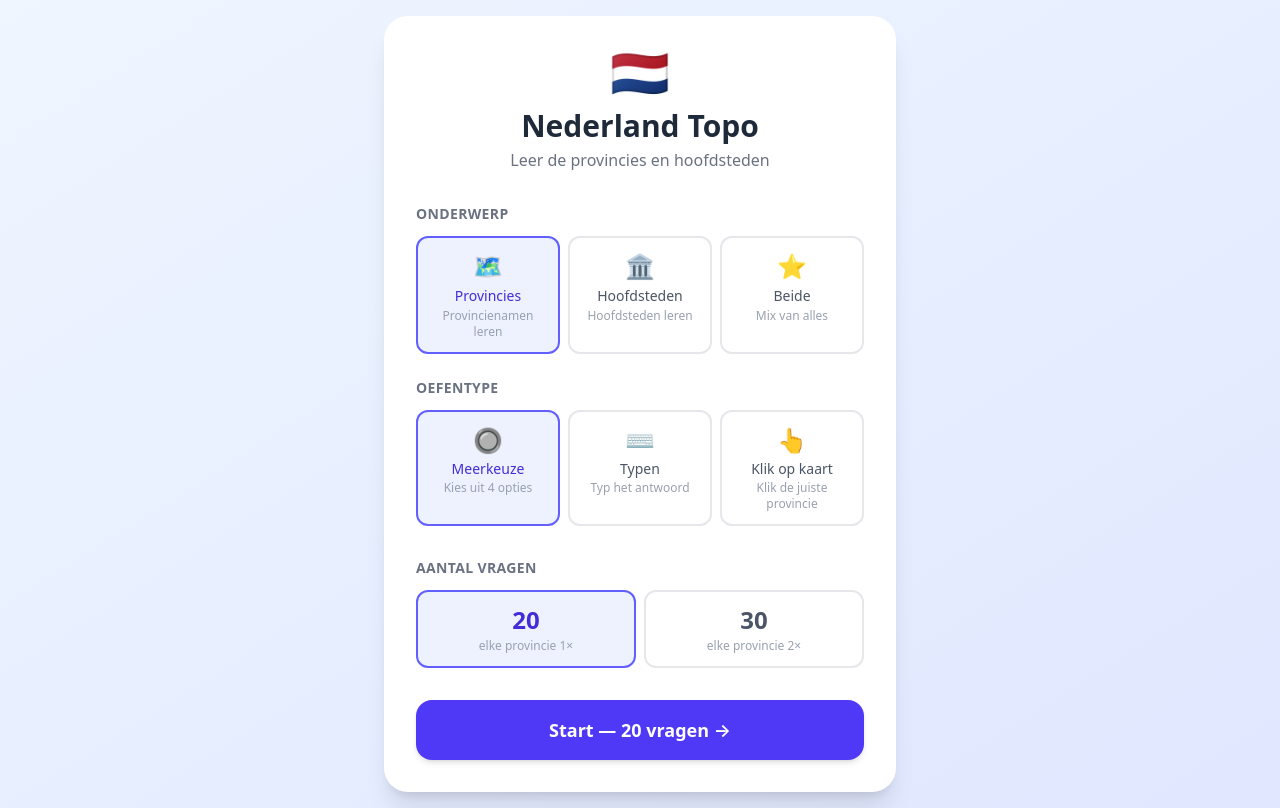
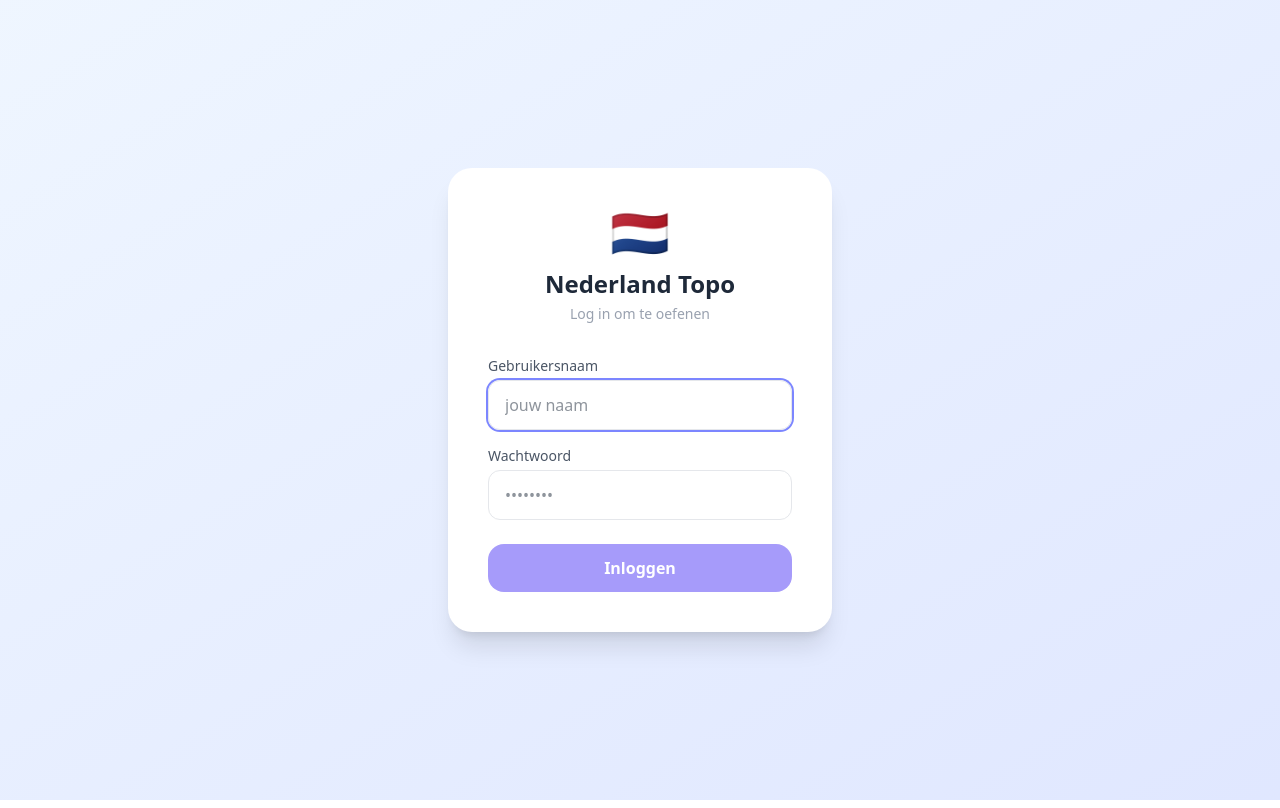
Before and after one commit to FleurFlonc/NederlandTopo, a React (Vite) app: page / in a window 1280 px wide. Built offline with nearby package versions, Linux system fonts and the light colour scheme; no server answers.

Commit message:
Login via Supabase auth (gebruikersnaam + wachtwoord)

```diff
--- a/package.json
+++ b/package.json
@@ -13,6 +13,7 @@
     "deploy": "gh-pages -d dist"
   },
   "dependencies": {
+    "@supabase/supabase-js": "^2.100.0",
     "@tailwindcss/vite": "^4.2.2",
     "@types/d3": "^7.4.3",
     "@types/topojson-client": "^3.1.5",
--- a/src/App.tsx
+++ b/src/App.tsx
@@ -1,4 +1,7 @@
-import { useState, useCallback } from 'react'
+import { useState, useCallback, useEffect } from 'react'
+import type { User } from '@supabase/supabase-js'
+import { supabase } from './lib/supabase'
+import LoginScreen from './components/LoginScreen'
 import {
   type Subject,
   type ExerciseType,
@@ -16,6 +19,19 @@ import EndScreen from './components/EndScreen'
 type Screen = 'start' | 'game' | 'end'
 
 export default function App() {
+  const [user, setUser] = useState<User | null | undefined>(undefined)
+
+  useEffect(() => {
+    supabase.auth.getSession().then(({ data }) => setUser(data.session?.user ?? null))
+    const { data: { subscription } } = supabase.auth.onAuthStateChange((_e, session) => {
+      setUser(session?.user ?? null)
+    })
+    return () => subscription.unsubscribe()
+  }, [])
+
+  if (user === undefined) return null // loading
+  if (user === null) return <LoginScreen />
+
   const [screen, setScreen] = useState<Screen>('start')
   const [exerciseType, setExerciseType] = useState<ExerciseType>('meerkeuze')
   const [total, setTotal] = useState<number>(20)
--- a/src/components/HUD.tsx
+++ b/src/components/HUD.tsx
@@ -1,3 +1,5 @@
+import { supabase } from '../lib/supabase'
+
 interface Props {
   correct: number
   wrong: number
@@ -45,6 +47,15 @@ export default function HUD({ correct, wrong, current, total, onReset }: Props)
         >
           ✕ Stoppen
         </button>
+
+        {/* Logout */}
+        <button
+          onClick={() => supabase.auth.signOut()}
+          title="Uitloggen"
+          className="shrink-0 text-sm text-gray-300 hover:text-gray-500 px-2 py-1 rounded-lg hover:bg-gray-100 transition-colors"
+        >
+          ⎋
+        </button>
       </div>
     </div>
   )
--- /dev/null
+++ b/src/components/LoginScreen.tsx
@@ -0,0 +1,81 @@
+import { useState } from 'react'
+import { supabase } from '../lib/supabase'
+
+const DOMAIN = '@nederlandtopo.local'
+
+export default function LoginScreen() {
+  const [username, setUsername] = useState('')
+  const [password, setPassword] = useState('')
+  const [error, setError] = useState('')
+  const [loading, setLoading] = useState(false)
+
+  async function handleLogin(e: React.FormEvent) {
+    e.preventDefault()
+    if (!username.trim() || !password) return
+    setLoading(true)
+    setError('')
+
+    const email = username.trim().toLowerCase() + DOMAIN
+    const { error: err } = await supabase.auth.signInWithPassword({ email, password })
+
+    if (err) {
+      setError('Gebruikersnaam of wachtwoord is onjuist.')
+    }
+    setLoading(false)
+  }
+
+  return (
+    <div className="min-h-screen bg-gradient-to-br from-blue-50 to-indigo-100 flex items-center justify-center p-4">
+      <div className="bg-white rounded-3xl shadow-xl p-10 w-full max-w-sm">
+        <div className="text-center mb-8">
+          <div className="text-5xl mb-3">🇳🇱</div>
+          <h1 className="text-2xl font-bold text-gray-800">Nederland Topo</h1>
+          <p className="text-gray-400 text-sm mt-1">Log in om te oefenen</p>
+        </div>
+
+        <form onSubmit={handleLogin} className="flex flex-col gap-4">
+          <div>
+            <label className="block text-sm font-medium text-gray-600 mb-1">
+              Gebruikersnaam
+            </label>
+            <input
+              type="text"
+              value={username}
+              onChange={e => setUsername(e.target.value)}
+              autoComplete="username"
+              autoFocus
+              className="w-full px-4 py-3 rounded-xl border border-gray-200 focus:outline-none focus:ring-2 focus:ring-indigo-400 text-gray-800"
+              placeholder="jouw naam"
+            />
+          </div>
+
+          <div>
+            <label className="block text-sm font-medium text-gray-600 mb-1">
+              Wachtwoord
+            </label>
+            <input
+              type="password"
+              value={password}
+              onChange={e => setPassword(e.target.value)}
+              autoComplete="current-password"
+              className="w-full px-4 py-3 rounded-xl border border-gray-200 focus:outline-none focus:ring-2 focus:ring-indigo-400 text-gray-800"
+              placeholder="••••••••"
+            />
+          </div>
+
+          {error && (
+            <p className="text-sm text-orange-600 text-center">{error}</p>
+          )}
+
+          <button
+            type="submit"
+            disabled={loading || !username.trim() || !password}
+            className="w-full py-3 bg-indigo-600 hover:bg-indigo-700 disabled:opacity-50 text-white font-semibold rounded-2xl transition-colors mt-2"
+          >
+            {loading ? 'Bezig…' : 'Inloggen'}
+          </button>
+        </form>
+      </div>
+    </div>
+  )
+}
--- /dev/null
+++ b/src/lib/supabase.ts
@@ -0,0 +1,6 @@
+import { createClient } from '@supabase/supabase-js'
+
+const url = import.meta.env.VITE_SUPABASE_URL as string
+const key = import.meta.env.VITE_SUPABASE_ANON_KEY as string
+
+export const supabase = createClient(url, key)
```
Also changed, not shown: 2 other files (tests, documents, lock files or other folders).
